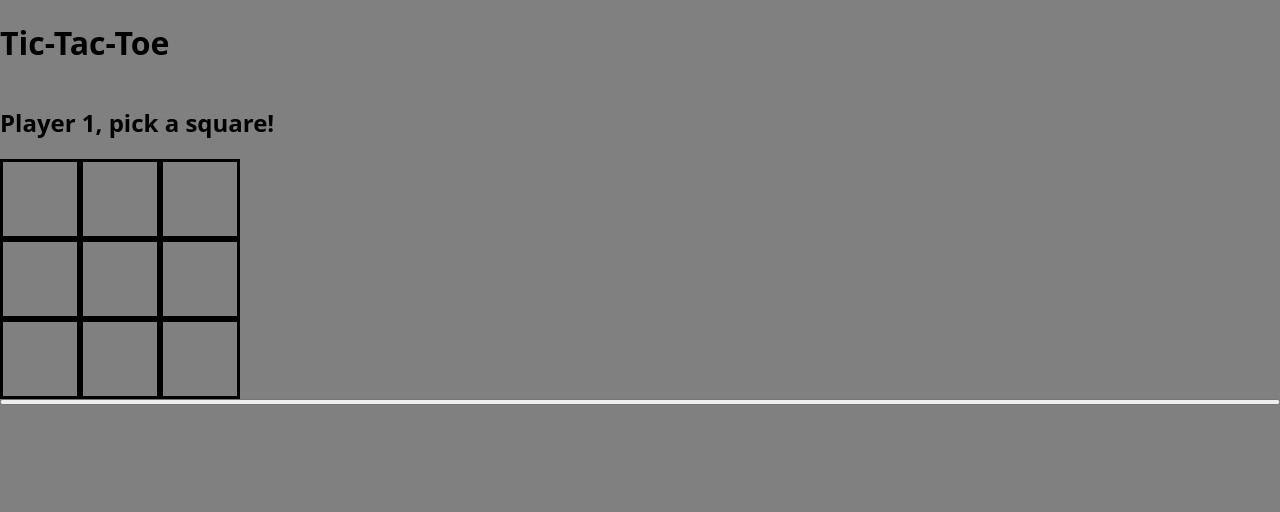
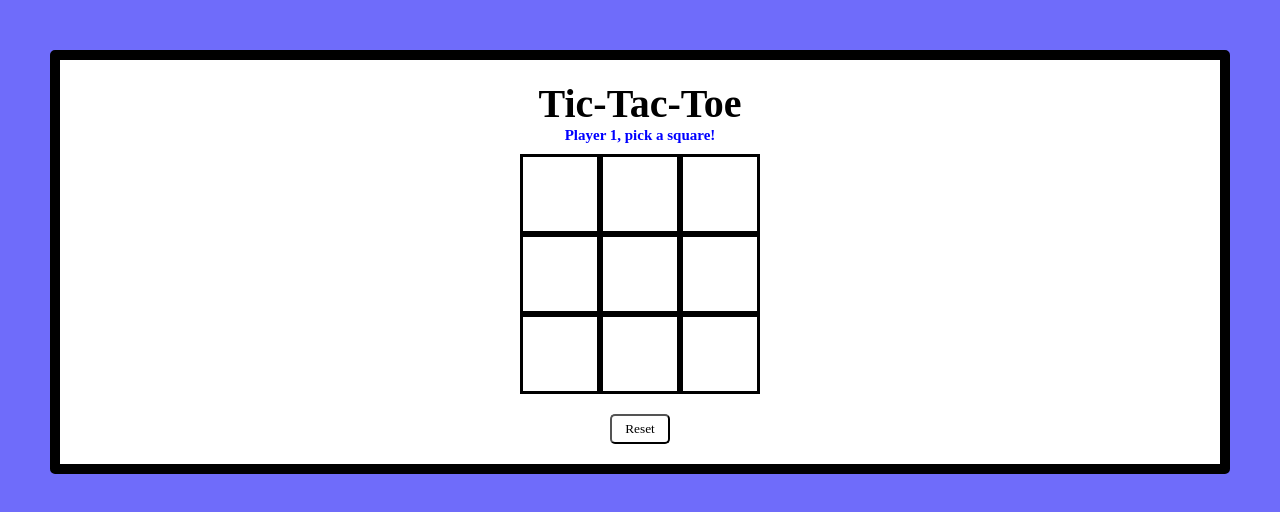
Before and after one commit to CSeckman/ttt-weekend, a plain HTML site: page index.html in a window 1280 px wide. Drawn offline with Linux system fonts and the light colour scheme.

Commit message:
Cat git add . .. ..

```diff
--- a/css/style.css
+++ b/css/style.css
@@ -1,8 +1,7 @@
 body {
-    background-color: gray;
+    background-color: #6f6cfa;
 	/* Use a system font, if none are available use an available sans-sarif   font */
-	font-family: system-ui, -apple-system, BlinkMacSystemFont, "Segoe UI",
-		Roboto, Oxygen-Sans, Ubuntu, Cantarell, "Helvetica Neue", sans-serif;
+	font-family: serif;
 	margin: 0;
   height: 100vh;
   display: flex;
@@ -14,11 +13,46 @@ section.board {
   grid-template-rows: repeat(3, 10vmin);
   grid-template-columns: repeat(3, 10vmin);
   grid-gap: 0vmin;
+
 }
 
-div {
+div.squares {
   border: 3px solid black;
   font-size: 8vmin;
   text-align: center;
   vertical-align: middle;
 }
+.flex-container {
+	display: flex;
+	align-items: center;
+	justify-content: center;
+}
+button {
+  padding: 5px;
+  width: 60px;
+  display: flex;
+  justify-content: center;
+  margin: 20px;
+  background-color: white;
+  border-radius: 5px;
+  font-family: serif;
+
+}
+
+div#box{
+  background-color: white;
+  flex-direction: column;
+  border: 10px solid black;
+  margin: 50px;
+  border-radius: 5px;
+}
+
+h1 {
+  font-size: 40px;
+  margin: 20px 0 0 0
+}
+h2 {
+  font-size: 15px;
+  text-align: center;
+  margin: 0 20% 10px 20%
+}
--- a/index.html
+++ b/index.html
@@ -9,8 +9,10 @@
 	<title>Tic Tac Toe</title>
 </head>
 <body>
-	<h1>Tic-Tac-Toe</h1>
-	<h2 id="message">Message</h2>
+	<div class="flex-container" id='box'>
+			<h1 class="flex-container">Tic-Tac-Toe</h1>
+			<h2 class="flex-container" id="message">Message</h2>
+		<div class="flex-container">
 			<section class="board">
 				<div class= 'squares' id="sq0"></div>
 				<div class= 'squares' id="sq1"></div>
@@ -22,7 +24,10 @@
 				<div class= 'squares' id="sq7"></div>
 				<div class= 'squares' id="sq8"></div>
 			</section>
-	<button id='reset' type='reset'</button></button>
-
+		</div>
+		<div class="flex-container">
+			<button id='reset' type='reset'</button> Reset </button>
+		</div>
+	</div>
 </body>
 </html>
--- a/js/app.js
+++ b/js/app.js
@@ -1,14 +1,4 @@
 /*-------------------------------- Constants --------------------------------*/
-// const winningCombos = [
-//   [0,1,2],
-//   [3,4,5],
-//   [6,7,8],
-//   [0,3,6],
-//   [1,4,7],
-//   [2,5,8],
-//   [0,4,9],
-//   [2,4,6]
-// ];
 
 
 /*---------------------------- Variables (state) ----------------------------*/
@@ -32,6 +22,7 @@ init()
 
 function init(){
   messageEl.innerText = "Player 1, pick a square!"
+  messageEl.style.color = 'blue'
   boardState = [null, null, null, null, null, null, null, null, null]
   squaresEl.innerText = ''
   isWinner = null
@@ -40,17 +31,19 @@ function init(){
 }
 
 //renders responsibility is to take that board state and render that to the screen
-function render(boardState){
+function render(boardState) {
   //first half of render is rendering the colors and letter to the div based on the squares idx
   boardState.forEach((square, idx) => {
     let divColor
     let divLetter
     if (square === 1){
+      divColor = 'blue'
+      divLetter = 'X'
+      messageEl.style.color = 'purple'
+    } else if (square === -1){
       divColor = 'purple'
-      divLetter = 'X'
-    } else if (square === -1){
-      divColor = 'Blue'
       divLetter = 'O'
+      messageEl.style.color = 'blue'
     } else if (square === null) {
       divColor = 'white'
       divLetter = ''
@@ -63,10 +56,10 @@ function render(boardState){
     messageEl.innerText = `It is Player 1's Turn, place your X in any open square!`
   } else if (!isWinner && playerTurn === -1){
     messageEl.innerText = `It is Player 2's Turn, place your O in any open square!`
+  } else if (isWinner === "T") {
+    messageEl.innerText = `Cat's game!!! It's a Tie!!`
   } else if (isWinner) {
     messageEl.innerText = `Congratulations! ${isWinner === 1 ? "Player 1, X's" : "Player 2, O's"} wins!!!`
-  } else if (isWinner = "T") {
-    messageEl.innerText = `Cat's game!!! It's a Tie!!`
   }
 
 }
@@ -99,7 +92,11 @@ function getWinner() {
   if (Math.abs(boardState[2] + boardState[5] + boardState[8]) === 3) return boardState[2];
   if (Math.abs(boardState[0] + boardState[4] + boardState[8]) === 3) return boardState[0];
   if (Math.abs(boardState[2] + boardState[4] + boardState[6]) === 3) return boardState[2];
+  console.log(boardState)
   //now check if there is a tie or null(game not finished/nowinner)
-  boardState.includes(null) ? null : isWinner= "T"
-  console.log(isWinner)
+  if (boardState.includes(null)) {
+    return null
+  } else {
+    return "T"}
+
 }
```
Lines whose indentation alone changed are shown as unchanged.
